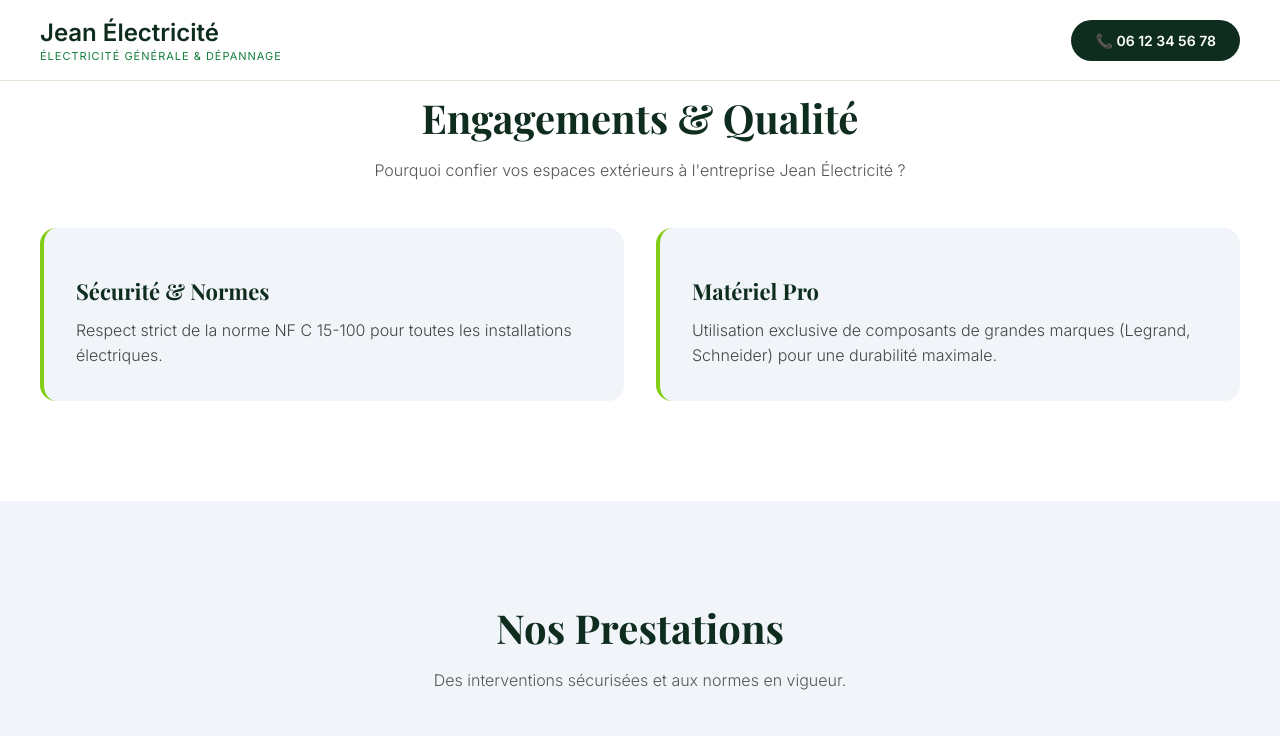
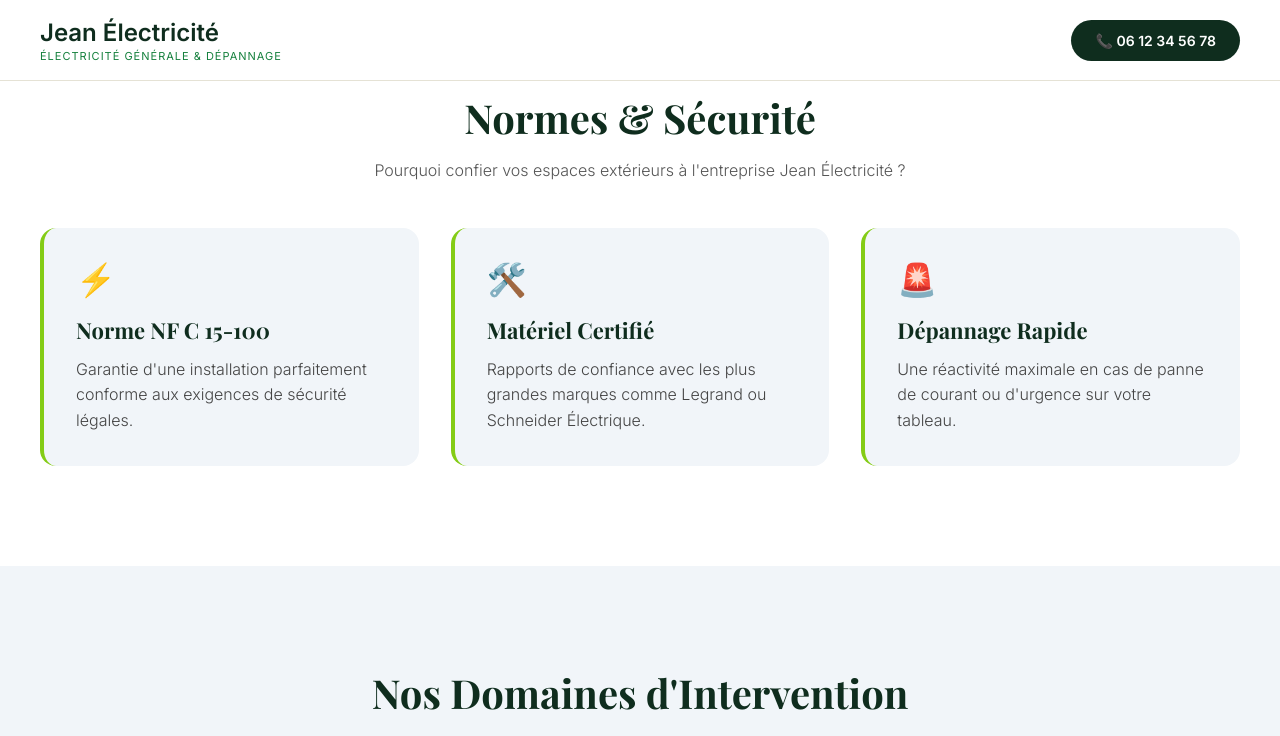
Before and after one commit to luciecreations60/site-demo, a Jekyll site: the page built from electricien.html, in a window 1280 px wide and 1400 px high, scrolled down 800 px. Shown: the top 736 px of the window. Built offline with Jekyll 4.4.1, drawn with Linux system fonts in a browser that asks for light colours; some web fonts are replaced; some of the changed text lies outside the part shown; grey boxes are pictures that could not be loaded.

Commit message:
Update metiers.yml

```diff
--- a/_data/metiers.yml
+++ b/_data/metiers.yml
@@ -1,13 +1,15 @@
-# Les textes pour le paysagiste
+# =========================================================================
+# CONFIGURATION DES MÉTIERS (TEXTES ET IMAGES PROPRES À CHAQUE ACTIVITÉ)
+# =========================================================================
+
 paysagiste:
   activite: "Paysagiste & Espaces Verts"
 
-  # Images (Unsplash)
+  # Images spécifiques Paysagiste
   images:
     heroFond: "https://images.unsplash.com/photo-1558904541-efa8c3a30fc9?auto=format&fit=crop&w=1600&q=80"
     equipeArtisan: "https://images.unsplash.com/photo-1622383563227-04401ab4e5ea?auto=format&fit=crop&w=800&q=80"
 
-  # Textes
   textes:
     heroTitre: "L'art du jardin"
     heroDescription: "Création, aménagement et entretien rigoureux de vos extérieurs. Profitez d'un savoir-faire reconnu pour sublimer votre environnement au fil des saisons."
@@ -20,13 +22,15 @@ paysagiste:
     portfolioSectionTitre: "Nos Dernières Réalisations"
     portfolioSectionSub: "Découvrez nos projets classés par spécialités dans la région."
 
-  # Tableaux et Boucles
   valeurs:
-    - titre: "Éco-responsabilité"
+    - icone: "🌱"
+      titre: "Éco-responsabilité"
       description: "Utilisation de techniques respectueuses de la biodiversité locale et gestion raisonnée des déchets verts."
-    - titre: "Savoir-faire Artisan"
+    - icone: "🛠️"
+      titre: "Savoir-faire Artisan"
       description: "Un travail rigoureux, des finitions soignées et le respect des règles de l'art du paysage."
-    - titre: "Proximité & Écoute"
+    - icone: "🤝"
+      titre: "Proximité & Écoute"
       description: "Un interlocuteur unique, des conseils personnalisés et une grande réactivité pour vos chantiers."
 
   services:
@@ -74,34 +78,80 @@ paysagiste:
     - auteur: "Sophie L."
       texte: "Superbe aménagement de notre massif. De très bons conseils sur le choix des plantes."
 
-# Les textes pour l'électricien
+# -------------------------------------------------------------------------
+
 electricien:
   activite: "Électricité Générale & Dépannage"
+
+  # Images spécifiques Électricien
   images:
     heroFond: "https://images.unsplash.com/photo-1621905251189-08b45d6a269e?auto=format&fit=crop&w=1600&q=80"
-    equipeArtisan: "https://images.unsplash.com/photo-1622383563227-04401ab4e5ea?auto=format&fit=crop&w=800&q=80"
+    equipeArtisan: "https://images.unsplash.com/photo-1621905252507-b35492cc74b4?auto=format&fit=crop&w=800&q=80"
 
   textes:
-    heroTitre: "Votre installation électrique en toute sécurité"
-    # On n'écrit plus le nom ici, on gérera la fusion dans le HTML
-    heroDescription: "Rénovation, mise aux normes et dépannage rapide dans le sud de l'Oise par votre artisan de confiance."
-    valeursSectionTitre: "Engagements & Qualité"
-    valeursSectionSub: "Pourquoi nous confier vos travaux ?"
-    servicesSectionTitre: "Nos Prestations"
-    servicesSectionSub: "Des interventions sécurisées et aux normes en vigueur."
+    heroTitre: "Votre installation en toute sécurité"
+    heroDescription: "Mise aux normes, rénovation électrique complète et dépannages d'urgence. Profitez d'une expertise rigoureuse pour sécuriser votre habitat."
+    valeursSectionTitre: "Normes & Sécurité"
+    valeursSectionSub: "Pourquoi nous confier vos travaux d'électricité ?"
+    servicesSectionTitre: "Nos Domaines d'Intervention"
+    servicesSectionSub: "Des prestations soignées et conformes aux dernières normes de sécurité."
     equipeSectionTitre: "À propos de votre électricien"
-    equipeDescription: "Professionnel qualifié et réactif, je mets mon expertise au service de vos projets de rénovation ou de dépannage. Soucieux du détail et des normes de sécurité, j'interviens rapidement pour garantir le confort et la sécurité de votre habitation."
+    equipeDescription: "Électricien de métier, je mets mon savoir-faire au service des particuliers et professionnels. Soucieux de votre sécurité, j'interviens avec réactivité en utilisant exclusivement des équipements de grandes marques de confiance."
+    portfolioSectionTitre: "Nos Chantiers Récents"
+    portfolioSectionSub: "Aperçu de nos interventions de mise aux normes et installations dans la région."
 
   valeurs:
-    - titre: "Sécurité & Normes"
-      description: "Respect strict de la norme NF C 15-100 pour toutes les installations électriques."
-    - titre: "Matériel Pro"
-      description: "Utilisation exclusive de composants de grandes marques (Legrand, Schneider) pour une durabilité maximale."
+    - icone: "⚡"
+      titre: "Norme NF C 15-100"
+      description: "Garantie d'une installation parfaitement conforme aux exigences de sécurité légales."
+    - icone: "🛠️"
+      titre: "Matériel Certifié"
+      description: "Rapports de confiance avec les plus grandes marques comme Legrand ou Schneider Électrique."
+    - icone: "🚨"
+      titre: "Dépannage Rapide"
+      description: "Une réactivité maximale en cas de panne de courant ou d'urgence sur votre tableau."
 
   services:
-    - titre: "Dépannage Urgent"
-      description: "Recherche de panne, coupure de courant, remplacement de disjoncteur défectueux."
+    - titre: "Tableau Électrique"
+      description: "Remplacement, mise en sécurité et distribution complète de vos circuits."
+      image: "https://images.unsplash.com/photo-1558441719-ff34b0524a24?auto=format&fit=crop&w=800&q=80"
+    - titre: "Dépannage & Panne"
+      description: "Recherche rapide de pannes, court-circuits et remplacement d'appareillage."
       image: "https://images.unsplash.com/photo-1581092160607-ee22621dd758?auto=format&fit=crop&w=800&q=80"
-    - titre: "Mise aux Normes"
-      description: "Remplacement de tableaux électriques obsolètes, mise à la terre, rénovation complète."
+    - titre: "Mise en conformité"
+      description: "Rénovation des vieilles installations, mise à la terre et diagnostics."
       image: "https://images.unsplash.com/photo-1621905251189-08b45d6a269e?auto=format&fit=crop&w=800&q=80"
+
+  chiffres:
+    - nombre: "10+"
+      label: "Années d'expérience"
+    - nombre: "500+"
+      label: "Interventions réussies"
+    - nombre: "100%"
+      label: "Normes respectées"
+
+  realisations:
+    - titre: "Rénovation Tableau Complet"
+      theme: "Tableau"
+      image: "https://images.unsplash.com/photo-1558441719-ff34b0524a24?auto=format&fit=crop&w=800&q=80"
+    - titre: "Éclairage LED Intérieur"
+      theme: "Éclairage"
+      image: "https://images.unsplash.com/photo-1565814329452-e1efa11c5b89?auto=format&fit=crop&w=800&q=80"
+    - titre: "Mise à la terre générale"
+      theme: "Sécurité"
+      image: "https://images.unsplash.com/photo-1581092160607-ee22621dd758?auto=format&fit=crop&w=800&q=80"
+
+  partenaires:
+    - nom: "Legrand France"
+    - nom: "Schneider Electric"
+    - nom: "Consuel"
+
+  googleRating:
+    note: "4.8 / 5"
+    totalAvis: "42 avis Google"
+
+  avisClients:
+    - auteur: "Hervé T."
+      texte: "Intervention très rapide pour une panne sur mon tableau. Professionnel et rassurant."
+    - auteur: "Clara M."
+      texte: "Rénovation complète de notre appartement faite proprement, dans les délais annoncés."
```
